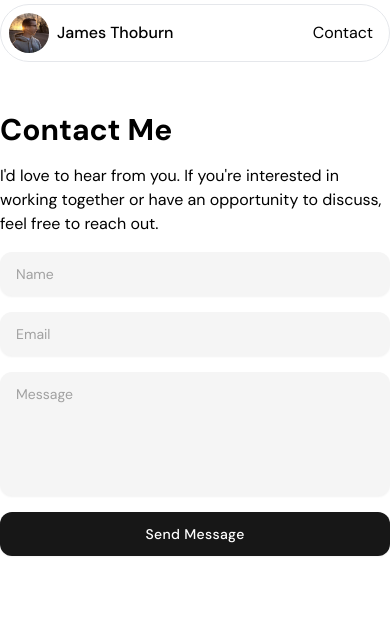
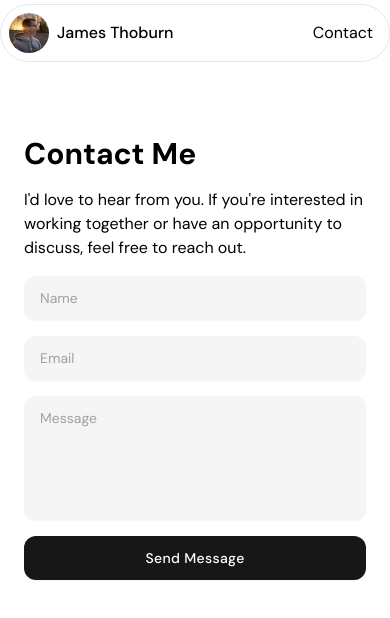
Before and after one commit to JamesThoburn/portfolio-website, a Next.js app: page /contact in a window 390 px wide. Shown: the top 618 px of the page. Built offline with nearby package versions, Linux system fonts and the light colour scheme.

Commit message:
Improved padding for mobile devices

```diff
--- a/src/app/contact/page.tsx
+++ b/src/app/contact/page.tsx
@@ -2,7 +2,7 @@
 
 export default function Contact() {
   return (
-    <div className='max-w-2xl mx-auto mt-10'>
+    <div className='max-w-2xl mx-auto mt-10 p-6'>
         <ContactForm />
     </div>
   )
```
